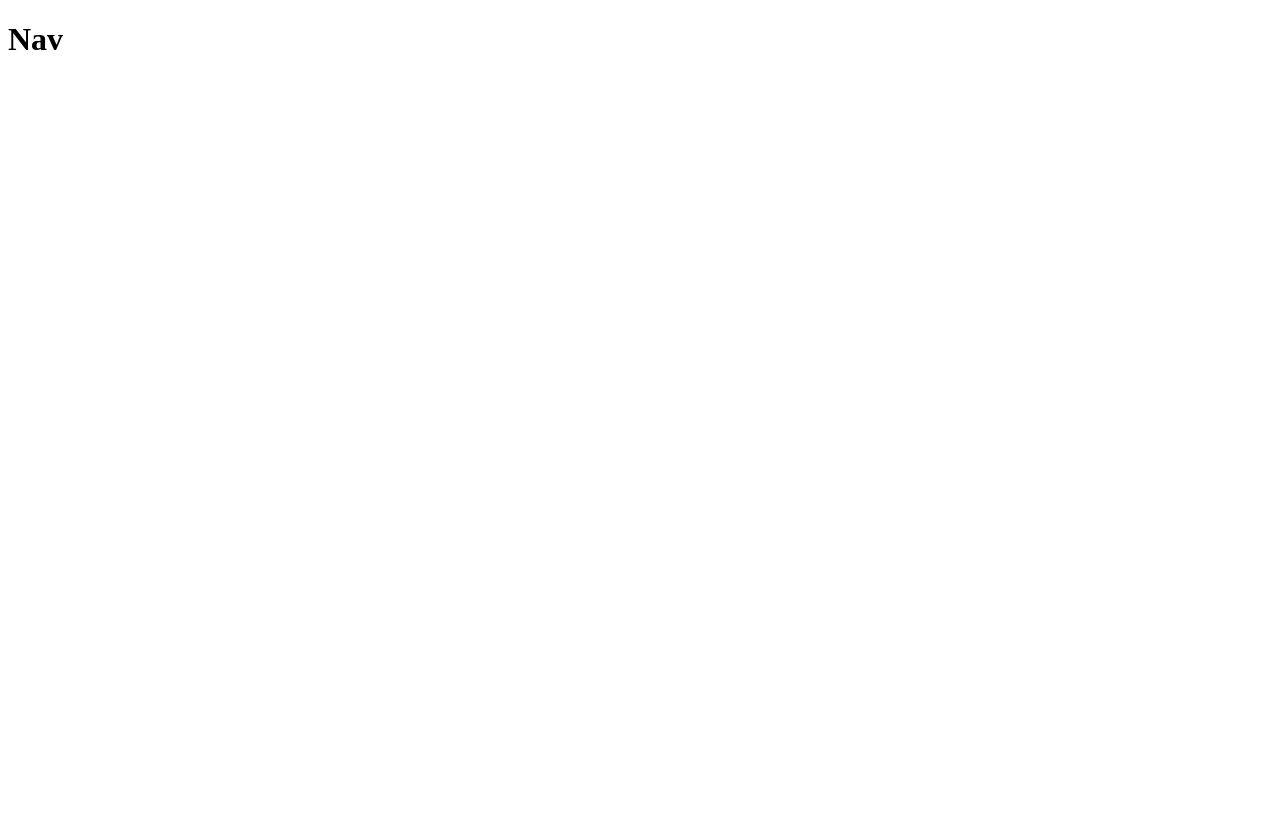
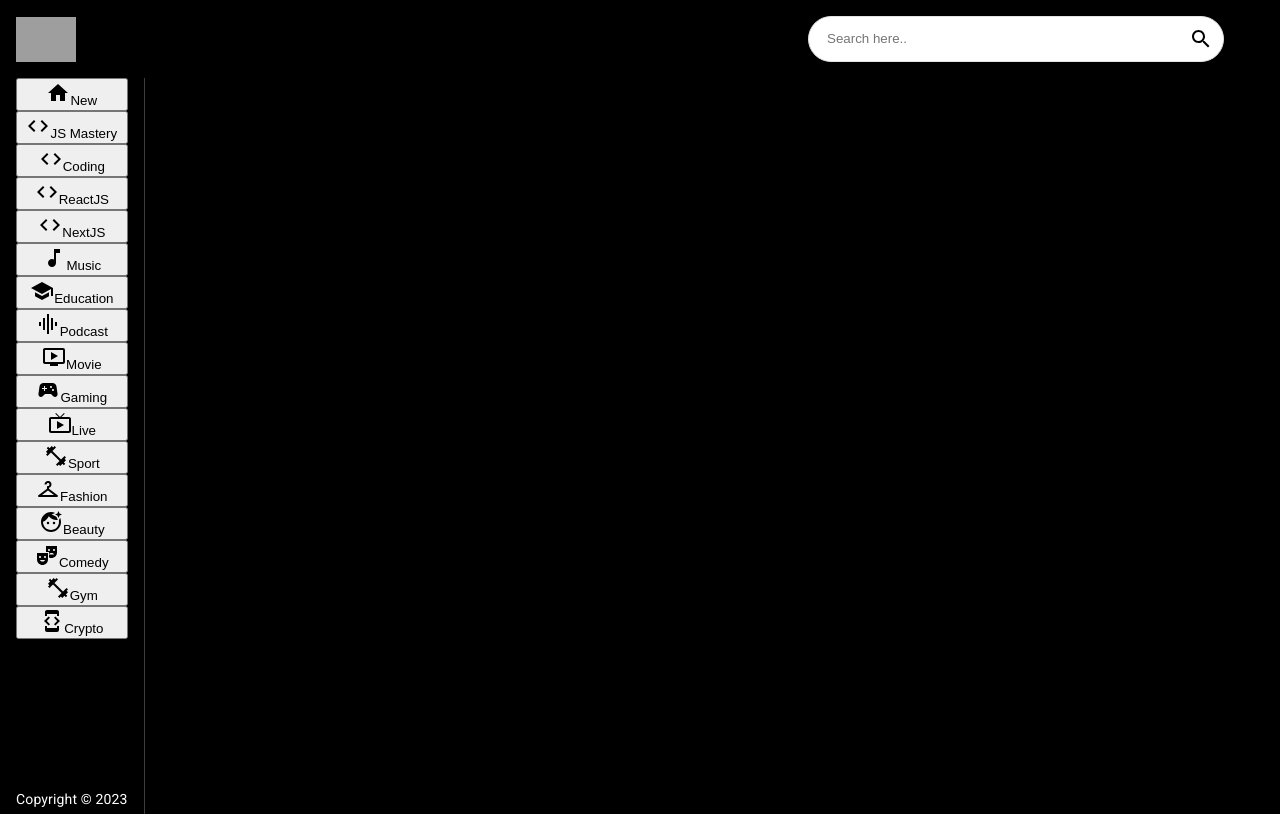
Before and after one commit to Dhanuzh/U-Tube-React, a React (Create React App) app: page / in a window 1280 px wide. Built offline with nearby package versions, Linux system fonts and the light colour scheme; grey boxes are pictures that could not be loaded.

Commit message:
add sidebar

```diff
--- a/src/App.js
+++ b/src/App.js
@@ -1,14 +1,27 @@
 import React from "react";
 import { BrowserRouter, Routes, Route } from "react-router-dom";
-import Nav from "./components/Nav";
+import { Box } from "@mui/material";
+import {
+  NavBar,
+  Feed,
+  SearchFeed,
+  SearchBar,
+  ChannelDetails,
+  VideoDetails,
+} from "./components/index";
 
 const App = () => {
   return (
     <BrowserRouter>
-      <Nav />
-      <Routes>
-        <Route path="/" exact />
-      </Routes>
+      <Box sx={{ background: "black" }}>
+        <NavBar />
+        <Routes>
+          <Route path="/" exact element={<Feed />} />
+          <Route path="/video/:id" exact element={<VideoDetails />} />
+          <Route path="/channel/:id" exact element={<ChannelDetails />} />
+          <Route path="/search/:searchTerm" exact element={<SearchFeed />} />
+        </Routes>
+      </Box>
     </BrowserRouter>
   );
 };
--- /dev/null
+++ b/src/components/ChannelDetails.jsx
@@ -0,0 +1,7 @@
+import React from "react";
+
+const ChannelDetails = () => {
+  return <div>ChannelDetails</div>;
+};
+
+export default ChannelDetails;
--- /dev/null
+++ b/src/components/Feed.jsx
@@ -0,0 +1,33 @@
+import React from "react";
+import { useState, useEffect } from "react";
+import { Box, Stack, Typography } from "@mui/material";
+import "../index.css";
+import SideBar from "../components/SideBar";
+
+const Feed = () => {
+  return (
+    <Stack sx={{ flexDirection: { sx: "column", md: "row" } }}>
+      <Box
+        sx={{
+          height: {
+            sx: "auto",
+            md: "92vh",
+          },
+          borderRight: "1px solid #3d3d3d",
+          px: { sx: 0, md: 2 },
+        }}
+      >
+        <SideBar />
+        <Typography
+          className="copyright"
+          variant="body2"
+          sx={{ mt: 1.5, color: "#fff" }}
+        >
+          Copyright &copy; 2023
+        </Typography>
+      </Box>
+    </Stack>
+  );
+};
+
+export default Feed;
--- a/src/components/Nav.jsx
+++ /dev/null
@@ -1,6 +0,0 @@
-import React from "react";
-
-const Nav = () => {
-  return <h1>Nav</h1>;
-};
-export default Nav;
--- /dev/null
+++ b/src/components/NavBar.jsx
@@ -0,0 +1,25 @@
+import React from "react";
+import { Link } from "react-router-dom";
+import { Stack } from "@mui/material";
+import SearchBar from "./SearchBar";
+import { logo } from "../utilities/constant";
+
+const NavBar = () => (
+  <Stack
+    direction="row"
+    alignItems="center"
+    p={2}
+    sx={{
+      background: "#000",
+      position: "sticky",
+      top: 0,
+      justifyContent: "space-between",
+    }}
+  >
+    <Link to="/" style={{ display: "flex", alignItems: "center" }}>
+      <img src={logo} alt="logo" height={45} />
+    </Link>
+    <SearchBar />
+  </Stack>
+);
+export default NavBar;
--- a/src/components/SearchBar.jsx
+++ b/src/components/SearchBar.jsx
@@ -0,0 +1,40 @@
+import React from "react";
+import { useState, useNavigate } from "react";
+import { Paper, IconButton } from "@mui/material";
+import { Search } from "@mui/icons-material";
+import "../index.css";
+
+const SearchBar = () => {
+  return (
+    <Paper
+      component="form"
+      onSubmit={() => {}}
+      sx={{
+        border: "1px solid #e3e3e3",
+        borderRadius: 20,
+
+        pl: 2,
+        boxShadow: "none",
+        mr: { sm: 5 },
+      }}
+    >
+      <input
+        className="search-bar"
+        placeholder="Search here.."
+        value=""
+        onSubmit={() => {}}
+      />
+      <IconButton
+        type="submit"
+        sx={{
+          p: "10px",
+          color: "black",
+        }}
+      >
+        <Search />
+      </IconButton>
+    </Paper>
+  );
+};
+
+export default SearchBar;
--- /dev/null
+++ b/src/components/SearchFeed.jsx
@@ -0,0 +1,7 @@
+import React from "react";
+
+const SearchFeed = () => {
+  return <div>SearchFeed</div>;
+};
+
+export default SearchFeed;
--- /dev/null
+++ b/src/components/SideBar.jsx
@@ -0,0 +1,22 @@
+import React from "react";
+import { Stack } from "@mui/material";
+import { categories } from "../utilities/constant";
+
+const SideBar = () => (
+  <Stack
+    direction="row"
+    sx={{
+      overflowY: "auto",
+      height: { sx: "auto", md: "95%" },
+      flexDirection: { md: "column" },
+    }}
+  >
+    {categories.map((category) => (
+      <button>
+        <span>{category.icon}</span>
+        <span>{category.name}</span>
+      </button>
+    ))}
+  </Stack>
+);
+export default SideBar;
--- a/src/components/VideoDetails.jsx
+++ b/src/components/VideoDetails.jsx
@@ -0,0 +1,7 @@
+import React from "react";
+
+const VideoDetails = () => {
+  return <div>VideoDetails</div>;
+};
+
+export default VideoDetails;
--- /dev/null
+++ b/src/utilities/constant.js
@@ -0,0 +1,45 @@
+import MusicNoteIcon from "@mui/icons-material/MusicNote";
+import HomeIcon from "@mui/icons-material/Home";
+import CodeIcon from "@mui/icons-material/Code";
+import OndemandVideoIcon from "@mui/icons-material/OndemandVideo";
+import SportsEsportsIcon from "@mui/icons-material/SportsEsports";
+import LiveTvIcon from "@mui/icons-material/LiveTv";
+import SchoolIcon from "@mui/icons-material/School";
+import FaceRetouchingNaturalIcon from "@mui/icons-material/FaceRetouchingNatural";
+import CheckroomIcon from "@mui/icons-material/Checkroom";
+import GraphicEqIcon from "@mui/icons-material/GraphicEq";
+import TheaterComedyIcon from "@mui/icons-material/TheaterComedy";
+import FitnessCenterIcon from "@mui/icons-material/FitnessCenter";
+import DeveloperModeIcon from "@mui/icons-material/DeveloperMode";
+
+export const logo =
+  "https://i.pinimg.com/originals/82/34/0b/82340b2b18fe0a458dee71aa2596f8b7.jpg";
+
+export const categories = [
+  { name: "New", icon: <HomeIcon /> },
+  { name: "JS Mastery", icon: <CodeIcon /> },
+  { name: "Coding", icon: <CodeIcon /> },
+  { name: "ReactJS", icon: <CodeIcon /> },
+  { name: "NextJS", icon: <CodeIcon /> },
+  { name: "Music", icon: <MusicNoteIcon /> },
+  { name: "Education", icon: <SchoolIcon /> },
+  { name: "Podcast", icon: <GraphicEqIcon /> },
+  { name: "Movie", icon: <OndemandVideoIcon /> },
+  { name: "Gaming", icon: <SportsEsportsIcon /> },
+  { name: "Live", icon: <LiveTvIcon /> },
+  { name: "Sport", icon: <FitnessCenterIcon /> },
+  { name: "Fashion", icon: <CheckroomIcon /> },
+  { name: "Beauty", icon: <FaceRetouchingNaturalIcon /> },
+  { name: "Comedy", icon: <TheaterComedyIcon /> },
+  { name: "Gym", icon: <FitnessCenterIcon /> },
+  { name: "Crypto", icon: <DeveloperModeIcon /> },
+];
+
+export const demoThumbnailUrl = "https://i.ibb.co/G2L2Gwp/API-Course.png";
+export const demoChannelUrl = "/channel/UCmXmlB4-HJytD7wek0Uo97A";
+export const demoVideoUrl = "/video/GDa8kZLNhJ4";
+export const demoChannelTitle = "JavaScript Mastery";
+export const demoVideoTitle =
+  "Build and Deploy 5 JavaScript & React API Projects in 10 Hours - Full Course | RapidAPI";
+export const demoProfilePicture =
+  "http://dergipark.org.tr/assets/app/images/buddy_sample.png";
```
Also changed, not shown: src/components/index.js (added, +7 -0 lines), src/components/ChannelDetail.jsx (deleted).
